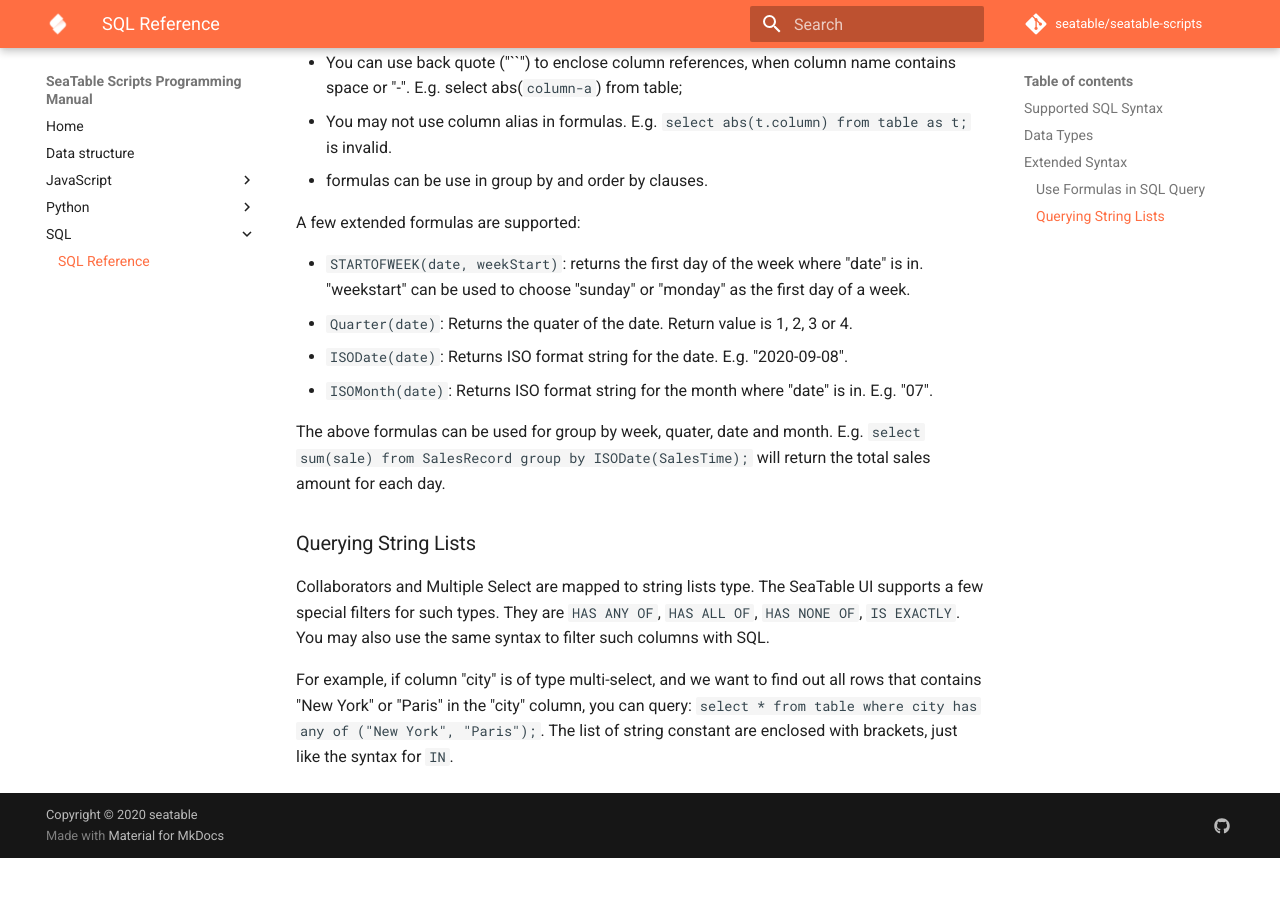
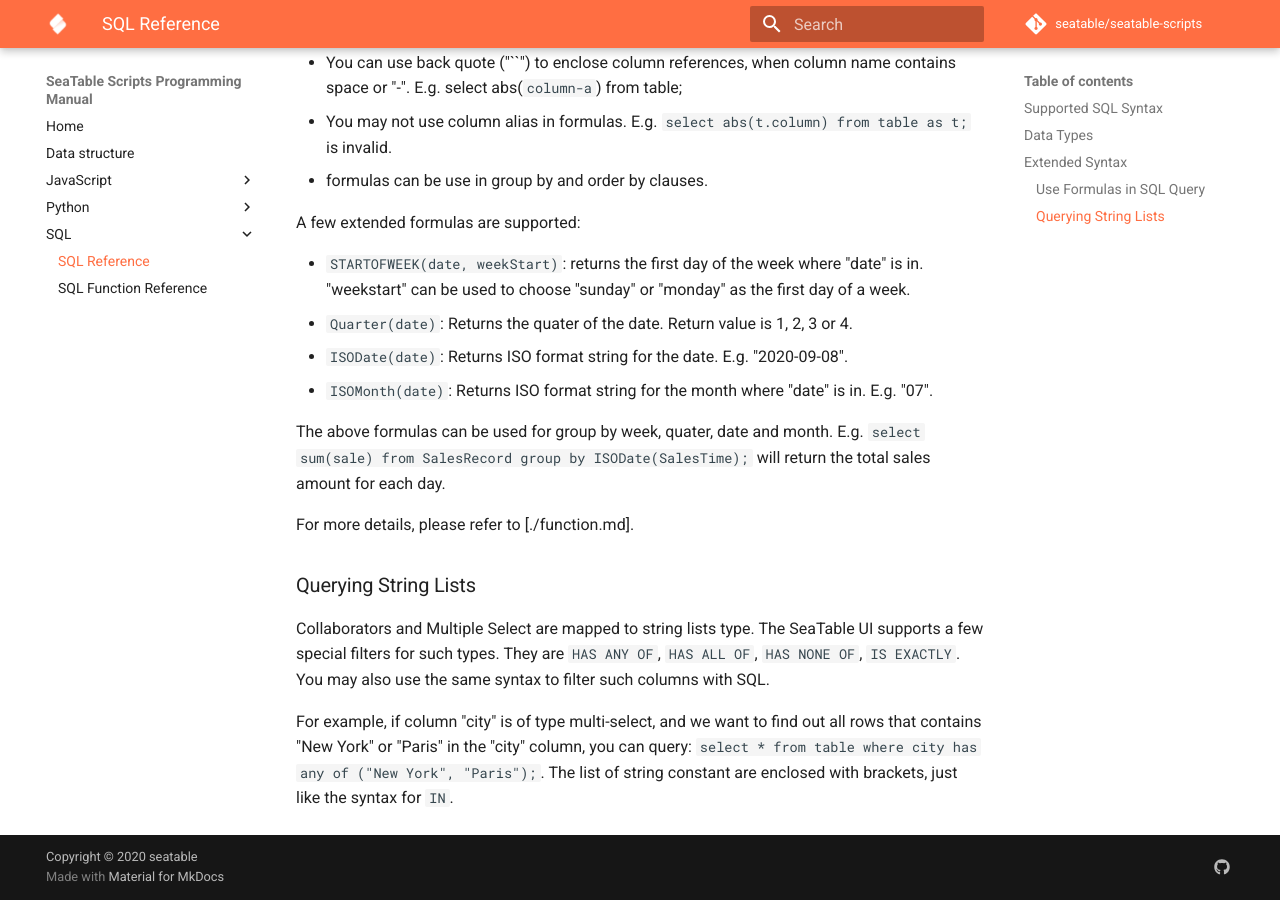
Before and after one commit to seatable/seatable-scripts, an MkDocs documentation site: the page built from manual/python/sql.md, in a window 1280 px wide and 900 px high, scrolled down 2714 px. Built offline with MkDocs 1.6.1 and Material for MkDocs 9.7.7, drawn with Linux system fonts in a browser that asks for light colours; comment, search, counter and statistics services are not loaded; before the commit the page ends 3572 px from its top, so only the background shows below that.

Commit message:
Add reference for function.md

```diff
--- a/manual/python/sql.md
+++ b/manual/python/sql.md
@@ -73,6 +73,8 @@
 
 The above formulas can be used for group by week, quater, date and month. E.g. `select sum(sale) from SalesRecord group by ISODate(SalesTime);` will return the total sales amount for each day.
 
+For more details, please refer to \[./function.md].
+
 ### Querying String Lists
 
 Collaborators and Multiple Select are mapped to string lists type. The SeaTable UI supports a few special filters for such types. They are `HAS ANY OF`, `HAS ALL OF`, `HAS NONE OF`, `IS EXACTLY`. You may also use the same syntax to filter such columns with SQL.
--- a/mkdocs.yml
+++ b/mkdocs.yml
@@ -69,3 +69,4 @@
     - Libraries supported in cloud environment: python/libs.md
   - SQL:
     - SQL Reference: python/sql.md
+    - SQL Function Reference: python/function.md
```
